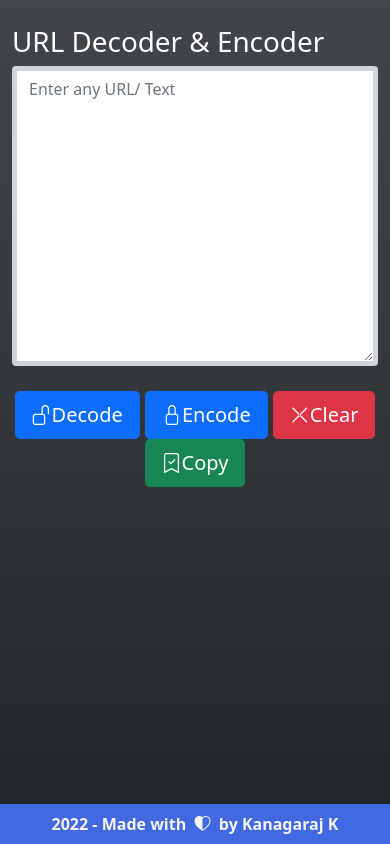
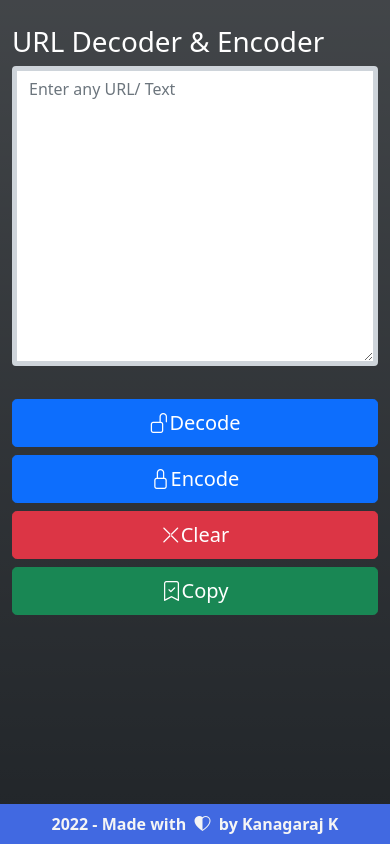
Before and after one commit to kanagu555/url_decoder-encoder, a React (Create React App) app: page / in a window 390 px wide. Built offline with nearby package versions, Linux system fonts and the light colour scheme; some icons are missing.

Commit message:
added media query for mobile view

```diff
--- a/src/components/Design.css
+++ b/src/components/Design.css
@@ -39,3 +39,13 @@
   flex-direction: column;
   justify-content: space-between;
 }
+
+@media only screen and (max-width: 465px) {
+  .flex-button {
+    display: flex;
+    flex-direction: column;
+  }
+  .btn-lg{
+    margin-top: 0.5rem;
+  }
+}
```
